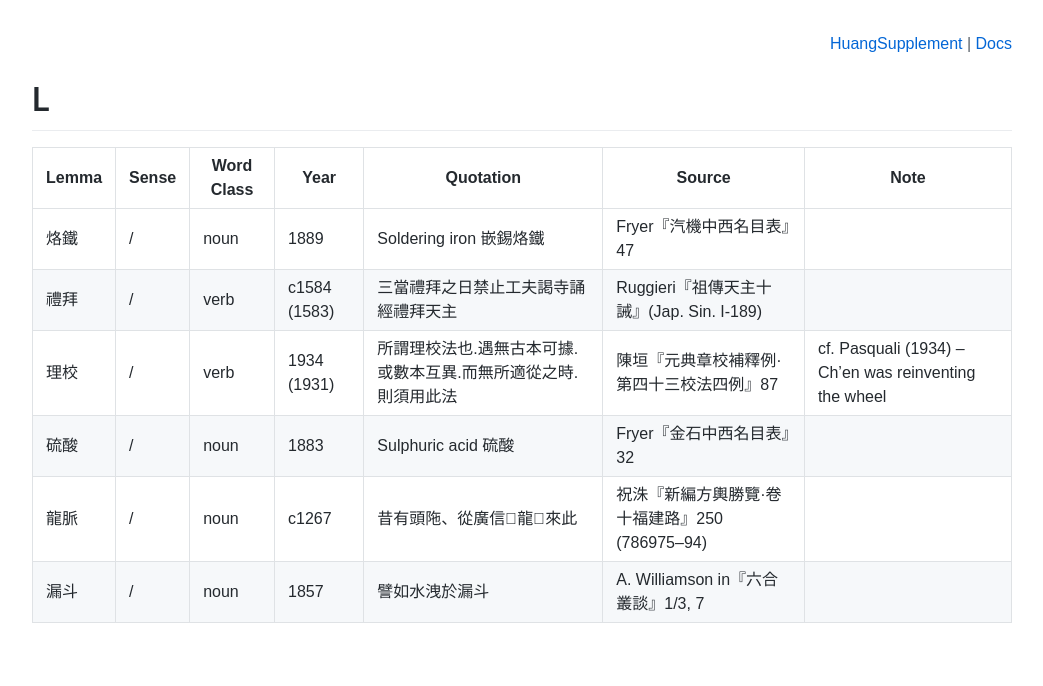
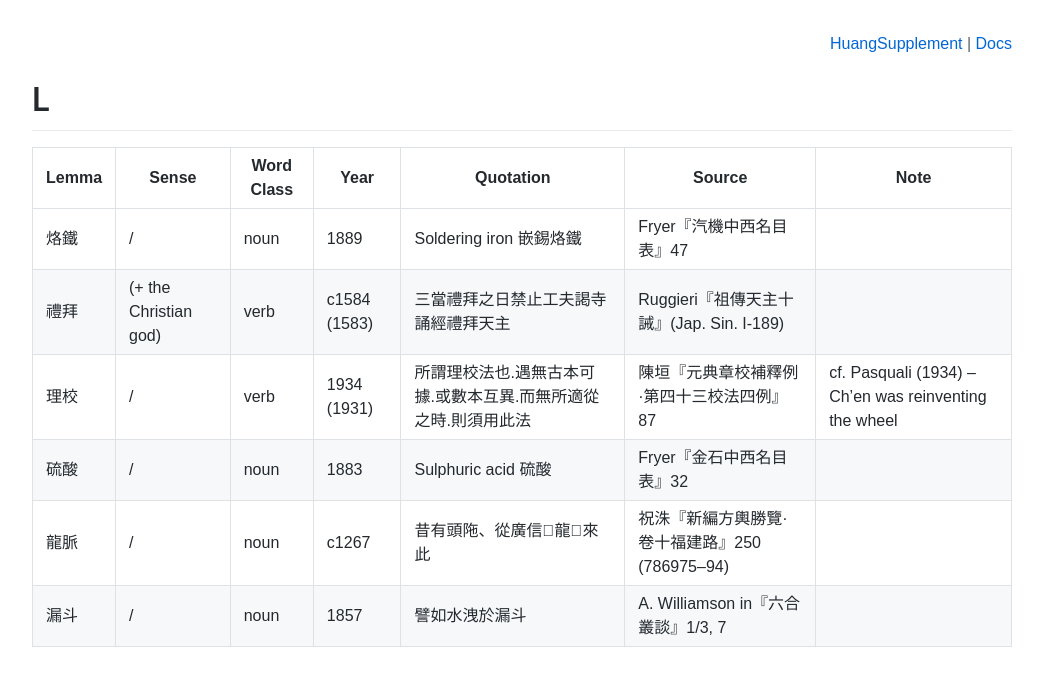
Before and after one commit to t18d/HuangSupplement, a Jekyll site: the page built from build/l.md, in a window 1280 px wide. Shown: the top 686 px of the page, without its empty margins (118-1161 px from the left). Built offline with Jekyll 4.4.1, drawn with Linux system fonts in a browser that asks for light colours; some web fonts are replaced.

Commit message:
Fix collocation of 禮拜

```diff
--- a/build/l.md
+++ b/build/l.md
@@ -17,7 +17,7 @@ edit_path: dict/l.csv
 Lemma|Sense|Word Class|Year|Quotation|Source|Note|
 ---|---|---|---|---|---|---|
 烙鐵|/|noun|1889|Soldering iron 嵌錫烙鐵|Fryer『汽機中西名目表』47||
-禮拜|/|verb|c1584 (1583)|三當禮拜之日禁止工夫謁寺誦經禮拜天主|Ruggieri『祖傳天主十誡』(Jap. Sin. I-189)||
+禮拜|(+ the Christian god)|verb|c1584 (1583)|三當禮拜之日禁止工夫謁寺誦經禮拜天主|Ruggieri『祖傳天主十誡』(Jap. Sin. I-189)||
 理校|/|verb|1934 (1931)|所謂理校法也.遇無古本可據.或數本互異.而無所適從之時.則須用此法|陳垣『元典章校補釋例·第四十三校法四例』87|cf. Pasquali (1934) – Ch'en was reinventing the wheel|
 硫酸|/|noun|1883|Sulphuric acid 硫酸|Fryer『金石中西名目表』32||
 龍脈|/|noun|c1267|昔有頭陁、從廣信󴰉龍􁕘來此|祝洙『新編方輿勝覽·卷十福建路』250 (786975–94)||
--- a/dict/l.csv
+++ b/dict/l.csv
@@ -1,6 +1,6 @@
 Lemma,Sense,Word Class,Year,Quotation,Source,Note
 烙鐵,/,noun,1889,Soldering iron 嵌錫烙鐵,Fryer『汽機中西名目表』47,
-禮拜,/,verb,c1584 (1583),三當禮拜之日禁止工夫謁寺誦經禮拜天主,Ruggieri『祖傳天主十誡』(Jap. Sin. I-189),
+禮拜,(+ the Christian god),verb,c1584 (1583),三當禮拜之日禁止工夫謁寺誦經禮拜天主,Ruggieri『祖傳天主十誡』(Jap. Sin. I-189),
 理校,/,verb,1934 (1931),所謂理校法也.遇無古本可據.或數本互異.而無所適從之時.則須用此法,陳垣『元典章校補釋例·第四十三校法四例』87,cf. Pasquali (1934) – Ch'en was reinventing the wheel
 硫酸,/,noun,1883,Sulphuric acid 硫酸,Fryer『金石中西名目表』32,
 龍脈,/,noun,c1267,昔有頭陁、從廣信󴰉龍􁕘來此,祝洙『新編方輿勝覽·卷十福建路』250 (786975–94),
```
Also changed, not shown: other parts of build/l.md (+1 -1 lines), README.md (+1 -1 lines).
